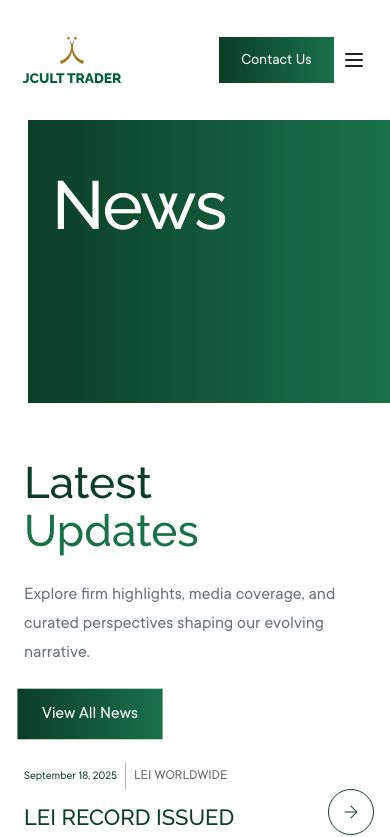
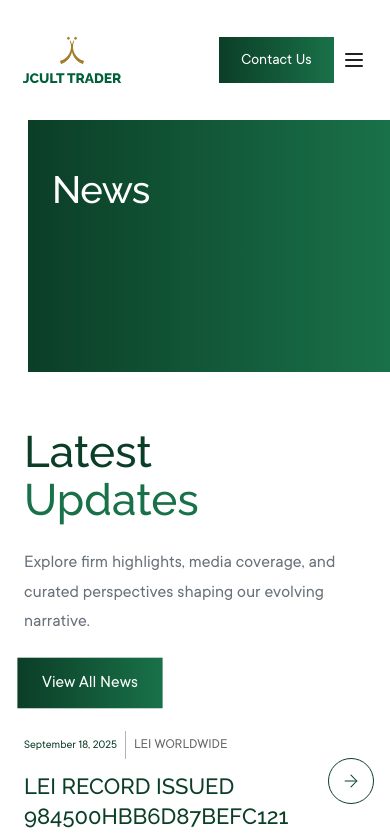
Before and after one commit to CodeWhiz-101/Jcult, a Next.js app: page /news in a window 390 px wide. Shown: the top 837 px of the page. Built offline with nearby package versions, Linux system fonts and the light colour scheme.

Commit message:
chore: force vercel rebuild

```diff
--- a/src/app/news/page.tsx
+++ b/src/app/news/page.tsx
@@ -78,18 +78,28 @@ export default function News() {
                   `}
                 >
                   <h1
-                    style={{
-                      fontFamily: 'Raleway, sans-serif',
-                      fontWeight: 500,
-                      fontSize: '68px',
-                      lineHeight: '1.1',
-                      letterSpacing: '-0.018em',
-                      maxWidth: '860px',
-                      color: '#ffffff',
-                    }}
-                  >
-                    News
-                  </h1>
+  className="
+    font-brand
+    font-medium
+    text-white
+
+    text-[38px]        /* mobile */
+    leading-[1.15]
+    tracking-[-0.015em]
+    text-left
+
+    md:text-[68px]     /* desktop */
+    md:leading-[1.1]
+    md:tracking-[-0.018em]
+    md:text-left
+
+    max-w-[260px]      /* mobile like Citadel */
+    md:max-w-[860px]
+  "
+>
+  News
+</h1>
+
                 </div>
               </div>
             </div>
--- a/src/components/features/Hero.tsx
+++ b/src/components/features/Hero.tsx
@@ -21,7 +21,8 @@ export default function Hero({
   const pathname = usePathname();
   const isHome = pathname === '/';
 
-  const videoRef = useRef<HTMLVideoElement>(null);
+  const desktopVideoRef = useRef<HTMLVideoElement>(null);
+const mobileVideoRef = useRef<HTMLVideoElement>(null);
   const [phase, setPhase] = useState<Phase>('fade');
 
   /* ===============================
@@ -33,7 +34,8 @@ export default function Hero({
     const t3 = setTimeout(() => setPhase('box'), 600);    // title ends
     const t4 = setTimeout(() => setPhase('boxText'), 1000);// box ends
 
-    videoRef.current?.play();
+    desktopVideoRef.current?.play();
+mobileVideoRef.current?.play();
 
     return () => {
       clearTimeout(t1);
@@ -44,8 +46,10 @@ export default function Hero({
   }, []);
 
   return (
+    <>
+     {/* ================= DESKTOP HERO ================= */}
     <section
-      className="relative h-[480px] md:h-[530px] lg:h-[680px] xl:h-[760px]"
+      className="hidden md:block relative h-[480px] md:h-[530px] lg:h-[680px] xl:h-[760px]"
       style={{
         paddingTop: isHome ? 'var(--page-top-offset)' : '0px',
       }}
@@ -76,7 +80,7 @@ export default function Hero({
           {/* VIDEO */}
           {videoSrc && (
             <video
-              ref={videoRef}
+              ref={desktopVideoRef}
               className="relative z-10 w-full h-full object-cover"
               style={{ objectPosition: 'center top' }}
               src={videoSrc}
@@ -194,5 +198,82 @@ export default function Hero({
         </div>
       </div>
     </section>
+    {/* ================= MOBILE HERO ================= */}
+<section className="md:hidden bg-white relative -mt-16">
+
+  {/* LEFT WHITE GUTTER ONLY */}
+  <div className="pl-6 pr-0">
+
+    {/* ===== MEDIA ===== */}
+    <div className="relative h-[640px] w-full overflow-hidden">
+
+      {/* GREEN BASE */}
+      <div
+        className="absolute inset-0 z-0"
+        style={{ background: 'var(--brand-green-gradient)' }}
+      />
+
+      {/* VIDEO */}
+      {videoSrc && (
+        <video
+          ref={mobileVideoRef}
+          className="absolute inset-0 z-10 w-full h-full object-cover"
+          style={{ objectPosition: 'center top' }}
+          src={videoSrc}
+          muted
+          loop
+          playsInline
+          preload="auto"
+        />
+      )}
+
+      {/* DARK OVERLAY */}
+      <div className="absolute inset-0 z-20 bg-black/25" />
+
+      {/* ===== TITLE ===== */}
+      <div
+        className="absolute z-30 top-[72px] left-0 pl-6 max-w-[280px]"
+        style={{
+          opacity:
+            phase === 'title' || phase === 'box' || phase === 'boxText'
+              ? 1
+              : 0,
+          transform:
+            phase === 'title' || phase === 'box' || phase === 'boxText'
+              ? 'translateX(0)'
+              : 'translateX(-20px)',
+          transition:
+            'opacity 800ms ease, transform 800ms cubic-bezier(.22,.61,.36,1)',
+        }}
+      >
+        <h1 className="text-white font-brand font-medium text-[34px] leading-[1.08]">
+          {title}
+        </h1>
+      </div>
+
+      {/* ===== GREEN BOX ===== */}
+      <div className="absolute bottom-0 left-0 z-40 w-full">
+        <div
+          className="w-[88%]"
+          style={{
+            background: 'var(--brand-green-gradient)',
+            opacity: 0.85,
+            backdropFilter: 'blur(14px)',
+            WebkitBackdropFilter: 'blur(14px)',
+            boxShadow: '0 20px 40px rgba(0,0,0,0.15)',
+          }}
+        >
+          <div className="pt-10 pb-8 px-6">
+            <p className="text-white text-[17px] leading-relaxed">
+              {description}
+            </p>
+          </div>
+        </div>
+      </div>
+
+    </div>
+  </div>
+</section>
+</>
   );
 }
```
Also changed, not shown: 1 other file (tests, documents, lock files or other folders).
